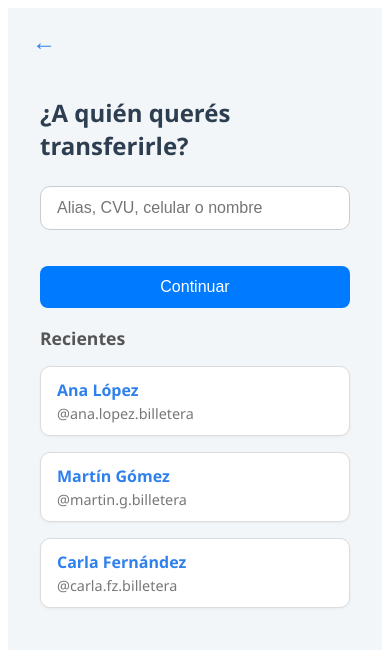
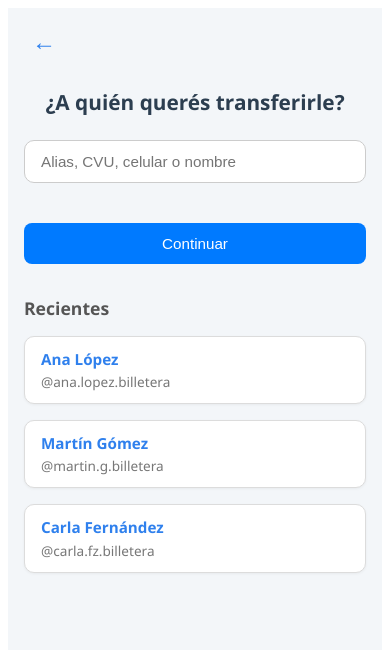
Before and after one commit to dancoyd/Mercado-Lite, a React (Vite) app: page /transferir in a window 390 px wide. Shown: the top 650 px of the page. Built offline with nearby package versions, Linux system fonts and the light colour scheme.

Commit message:
arregle lo responsive

```diff
--- a/src/transferir.css
+++ b/src/transferir.css
@@ -2,10 +2,9 @@
   position: relative;
   padding: 2rem;
   background-color: #f3f6f9;
-  height: 100vh;
+  min-height: 100vh;
   font-family: 'Segoe UI', sans-serif;
-  max-width: 600px;
-  margin: 0 auto;
+  width: 100%;
   box-sizing: border-box;
 }
 
@@ -35,6 +34,7 @@
   margin-top: 3.5rem;
   margin-bottom: 1.5rem;
   color: #2c3e50;
+  text-align: center;
 }
 
 .barra-busqueda {
@@ -53,8 +53,31 @@
   box-shadow: 0 0 0 2px rgba(47, 128, 237, 0.2);
 }
 
+.enviar-btn {
+  margin-top: 1rem;
+  width: 100%;
+  padding: 0.75rem;
+  background-color: #007aff;
+  color: white;
+  border: none;
+  border-radius: 8px;
+  font-size: 1rem;
+  font-weight: 500;
+  cursor: pointer;
+  transition: background-color 0.2s ease;
+}
+
+.enviar-btn:hover {
+  background-color: #0063d3;
+}
+
+.enviar-btn:active {
+  background-color: #004fbb;
+}
+
 .recientes-section {
   width: 100%;
+  margin-top: 2rem;
 }
 
 .recientes-subtitulo {
@@ -96,24 +119,30 @@
   font-size: 0.9rem;
   color: #777;
 }
-.enviar-btn {
-  margin-top: 12px;
-  width: 100%;
-  padding: 12px;
-  background-color: #007aff;
-  color: white;
-  border: none;
-  border-radius: 8px;
-  font-size: 16px;
-  font-weight: 500;
-  cursor: pointer;
-  transition: background-color 0.2s ease;
+
+/* Mobile responsive */
+@media (max-width: 480px) {
+  .transferir-container {
+    padding: 1.5rem 1rem;
+  }
+
+  .transferir-titulo {
+    font-size: 1.3rem;
+  }
+
+  .enviar-btn {
+    font-size: 0.95rem;
+  }
+
+  .barra-busqueda {
+    font-size: 0.95rem;
+  }
+
+  .nombre-contacto {
+    font-size: 0.95rem;
+  }
+
+  .alias-contacto {
+    font-size: 0.85rem;
+  }
 }
-
-.enviar-btn:hover {
-  background-color: #0063d3;
-}
-
-.enviar-btn:active {
-  background-color: #004fbb;
-}
```
